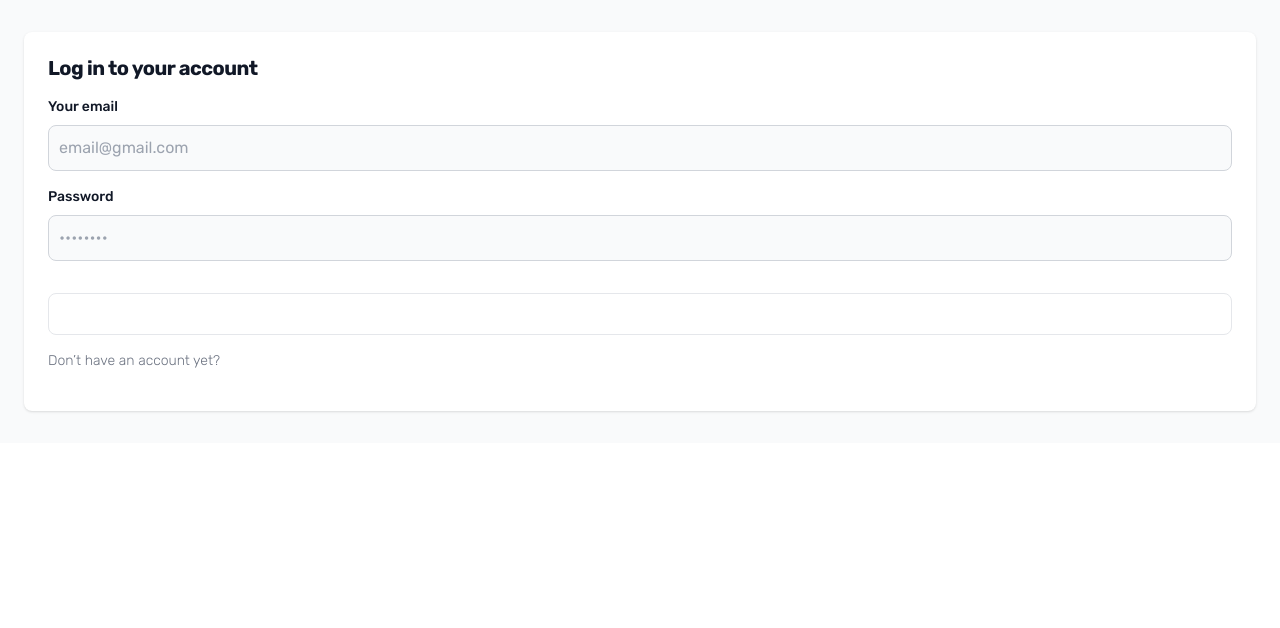
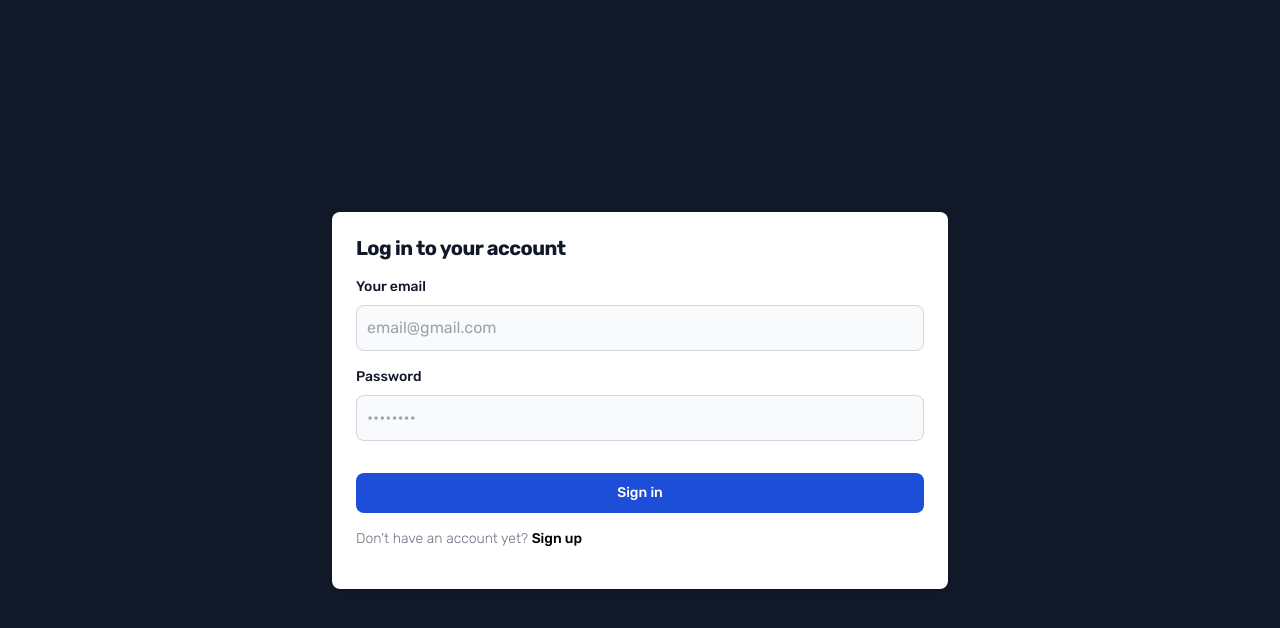
Before and after one commit to IbrahimDoba/simpleAuth, a Next.js app in the folder client/: page /login in a window 1280 px wide. Shown: the top 628 px of the page. Built offline with nearby package versions, Linux system fonts and the light colour scheme.

Commit message:
Dark changes to form pages

```diff
--- a/client/src/app/login/page.tsx
+++ b/client/src/app/login/page.tsx
@@ -45,9 +45,9 @@ const Login = () => {
     }
   };
   return (
-    <section className="bg-gray-50 dark:bg-gray-900">
-      <div className="flex flex-col items-center justify-center px-6 py-8 mx-auto md:h-screen lg:py-0">
-        <div className="w-full bg-white rounded-lg shadow dark:border md:mt-0 sm:max-w-md xl:p-0 dark:bg-gray-800 dark:border-gray-700">
+    <section className="bg-gray-900 h-screen justify-center items-center flex">
+      <div className="flex flex-col w-full items-center justify-center px-6 py-8 mx-auto">
+        <div className="w-[50%]  bg-white rounded-lg shadow dark:border md:mt-0  xl:p-0 dark:bg-gray-800 dark:border-gray-700">
           <div className="p-6 space-y-4 md:space-y-6 sm:p-8">
             <h1 className="text-xl font-bold leading-tight tracking-tight text-gray-900 md:text-2xl dark:text-white">
               Log in to your account
@@ -90,7 +90,7 @@ const Login = () => {
               </div>
               <button
                 type="submit"
-                className="w-full text-white  border hover:bg-blue-700  font-medium rounded-lg text-sm px-5 py-2.5 text-center "
+                className="w-full text-white   bg-blue-700  font-medium rounded-lg text-sm px-5 py-2.5 text-center "
               >
                 Sign in
               </button>
@@ -98,7 +98,7 @@ const Login = () => {
                 Don’t have an account yet?{" "}
                 <a
                   href="/signup"
-                  className="font-medium text-primary-600 hover:underline dark:text-primary-500  text-white  "
+                  className="font-medium hover:underline text-black dark:text-white "
                 >
                   Sign up
                 </a>
--- a/client/src/app/signup/page.tsx
+++ b/client/src/app/signup/page.tsx
@@ -27,9 +27,9 @@ const Signup = () => {
   };
 
   return (
-    <section className="bg-gray-50 dark:bg-gray-900">
-      <div className="flex flex-col items-center justify-center px-6 py-8 mx-auto md:h-screen lg:py-0">
-        <div className="w-full bg-white rounded-lg shadow dark:border md:mt-0 sm:max-w-md xl:p-0 dark:bg-gray-800 dark:border-gray-700">
+    <section className="  bg-gray-900 h-screen justify-center items-center flex">
+      <div className="flex flex-col w-full items-center justify-center px-6 py-8 mx-auto ">
+        <div className="w-[50%]  bg-white rounded-lg shadow dark:border md:mt-0  xl:p-0 dark:bg-gray-800 dark:border-gray-700">
           <div className="p-6 space-y-4 md:space-y-6 sm:p-8">
             <h1 className="text-xl font-bold leading-tight tracking-tight text-gray-900 md:text-2xl dark:text-white">
               Sign up your account
@@ -77,7 +77,7 @@ const Signup = () => {
               <div className="flex items-center justify-between"></div>
               <button
                 type="submit"
-                className="w-full dark:text-white bg-primary-600 hover:bg-blue-700 transition-all focus:ring-4 text-black font-medium rounded-lg text-sm px-5 py-2.5 text-center border "
+                className="w-full text-white  bg-blue-700 transition-all focus:ring-4  font-medium rounded-lg text-sm px-5 py-2.5 text-center border "
               >
                 Sign up
               </button>
@@ -90,7 +90,10 @@ const Signup = () => {
                   Login
                 </a>
               </p>
+              <div className="text-red-600 text-md w-full">
               {isloading  && <p >Loading please wait .... Or Try again</p>}
+
+              </div>
 
             </form>
           </div>
```
